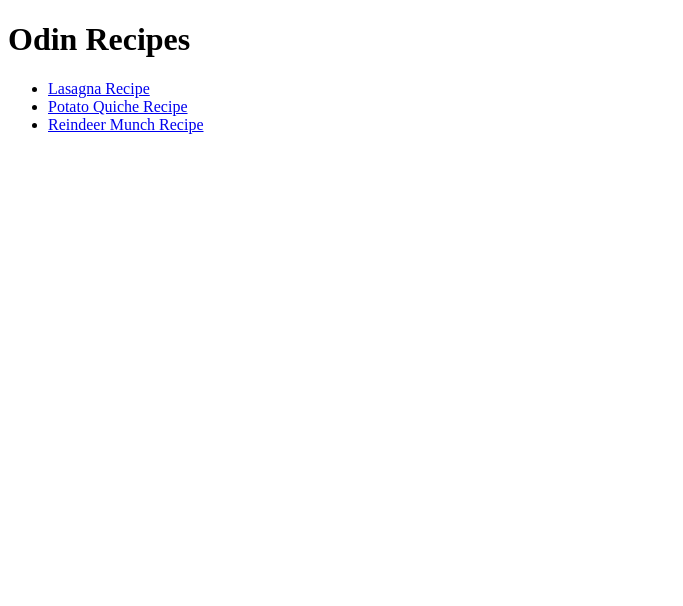
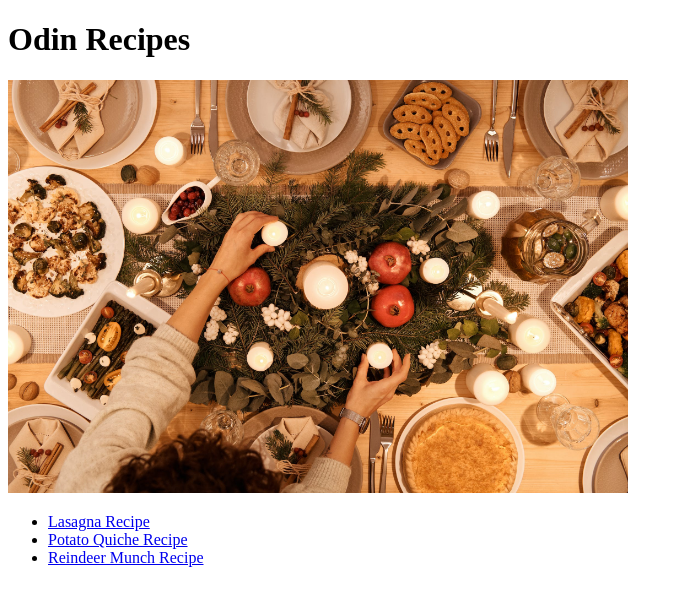
Before and after one commit to sushanthmedari/odin-recipes, a plain HTML site: page index.html in a window 1280 px wide. Shown: the whole page, without its empty margins (0-683 px from the left). Drawn offline with Linux system fonts and the light colour scheme.

Commit message:
Add image on homepage

```diff
--- a/index.html
+++ b/index.html
@@ -8,6 +8,7 @@
 </head>
 <body>
     <h1>Odin Recipes</h1>
+    <img src="./images/christmas-dinner.jpeg" width="620">
     <ul>
        <li><a href="./recipes/lasagna.html">Lasagna Recipe</a></li>
        <li><a href="./recipes/potato-quiche.html">Potato Quiche Recipe</a></li>
```
Also changed, not shown: images/christmas-dinner.jpeg (added).
